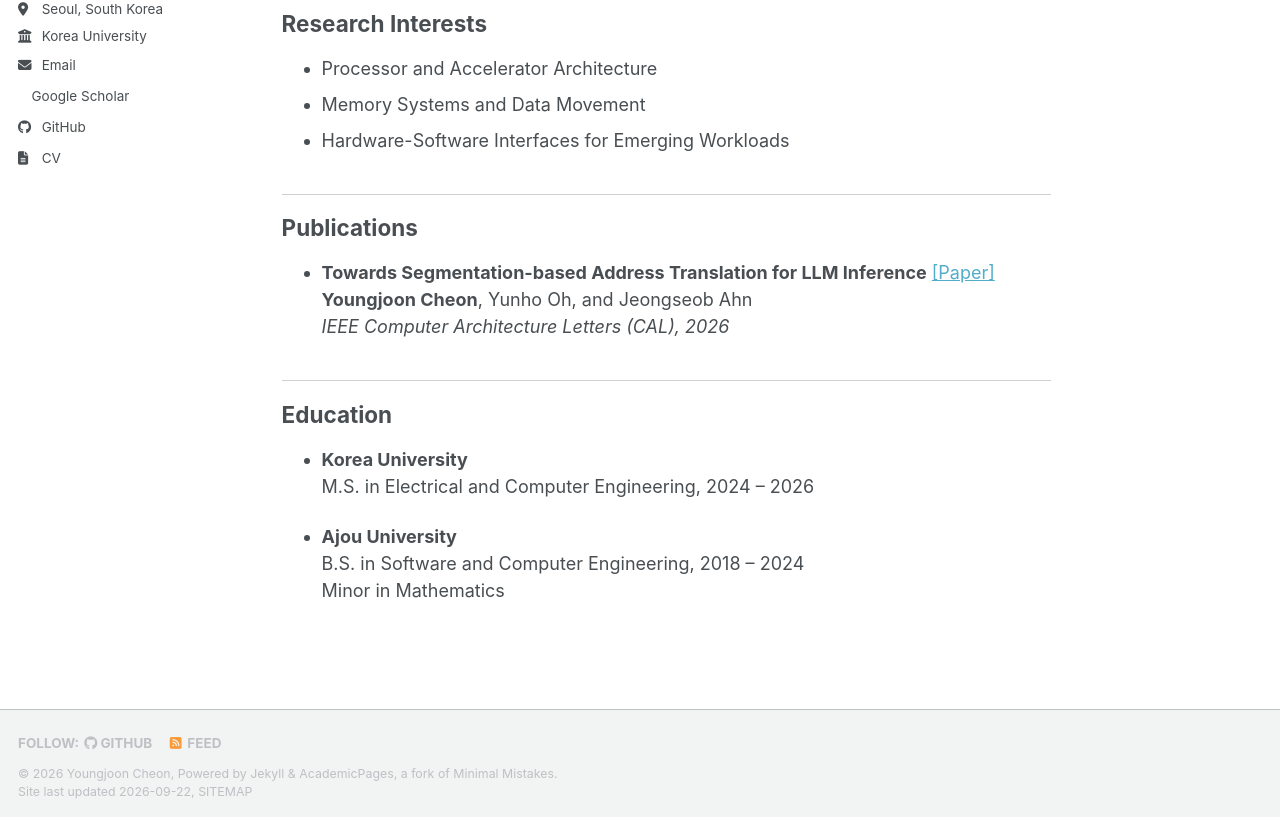
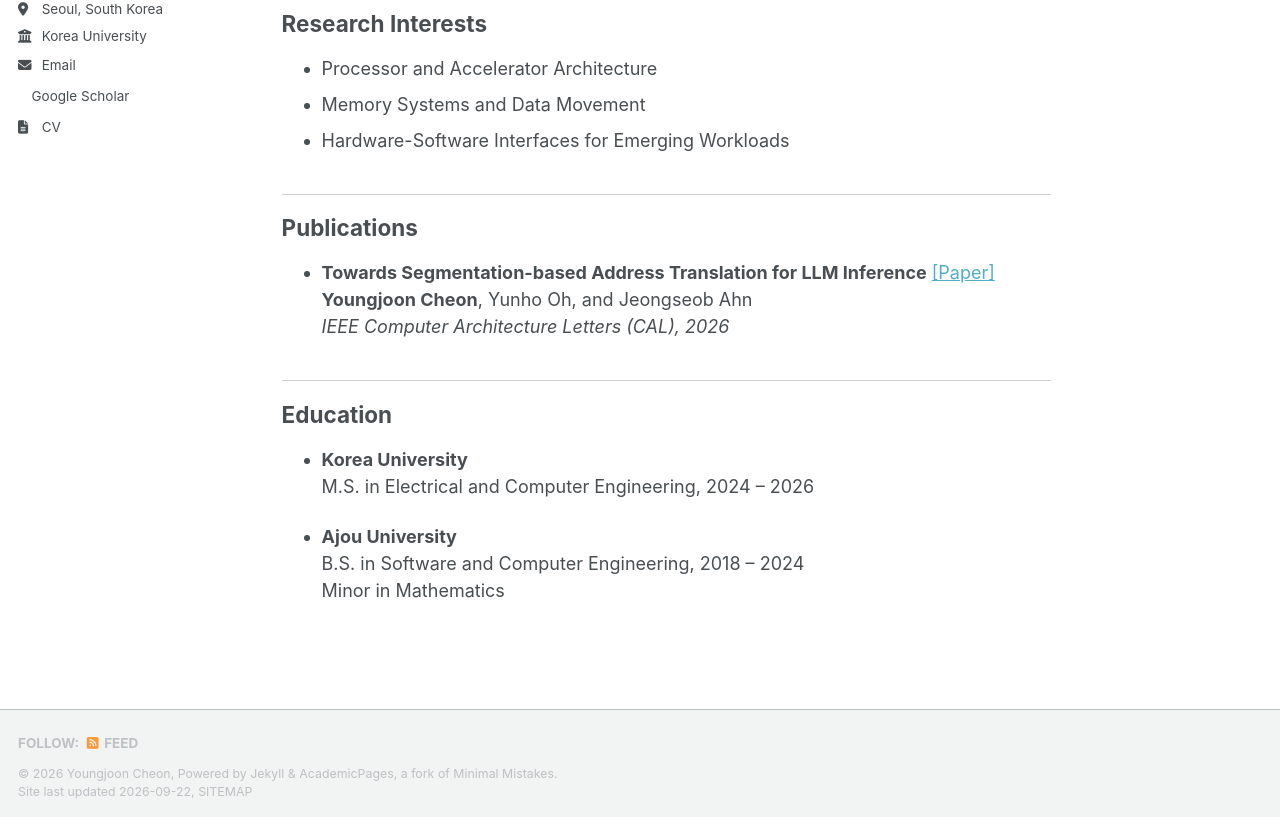
Before and after one commit to cheonyj7/cheonyj7.github.io, a Jekyll site: the page built from _pages/about.md, in a window 1280 px wide and 1199 px high. Shown: the part 379-1196 px from the top of the window. Built offline with Jekyll 4.4.1, drawn with Linux system fonts in a browser that asks for light colours; a style sheet for code colours, icons or effects is not loaded.

Commit message:
Remove github link

```diff
--- a/_config.yml
+++ b/_config.yml
@@ -52,7 +52,7 @@ author:
   bitbucket        : # Username - Update with your username on the site
   codepen          : # Username
   dribbble         : # Username
-  github           : "cheonyj7"
+  github           : # "cheonyj7"
   kaggle           : # Username
   stackoverflow    : # User number or user number and name (i.e., use "1" or "1/jeff-atwood")
 
```
